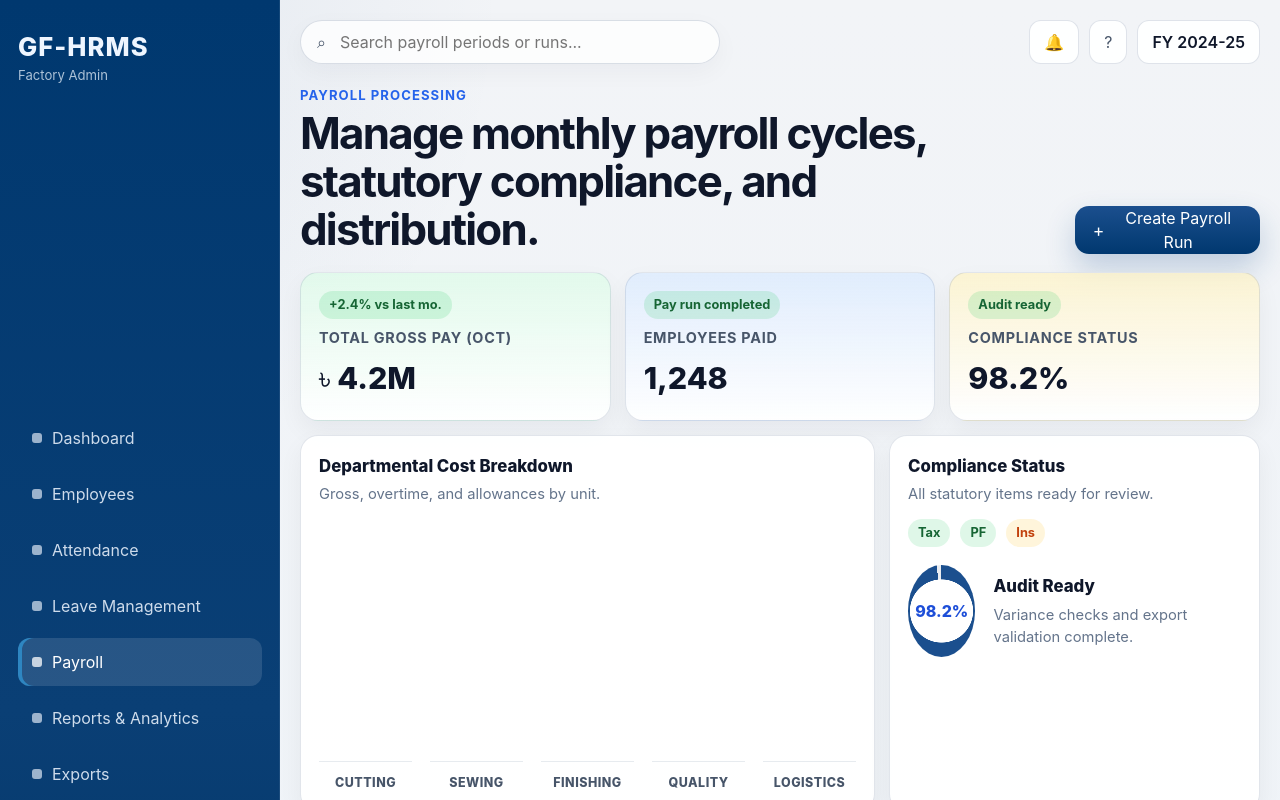
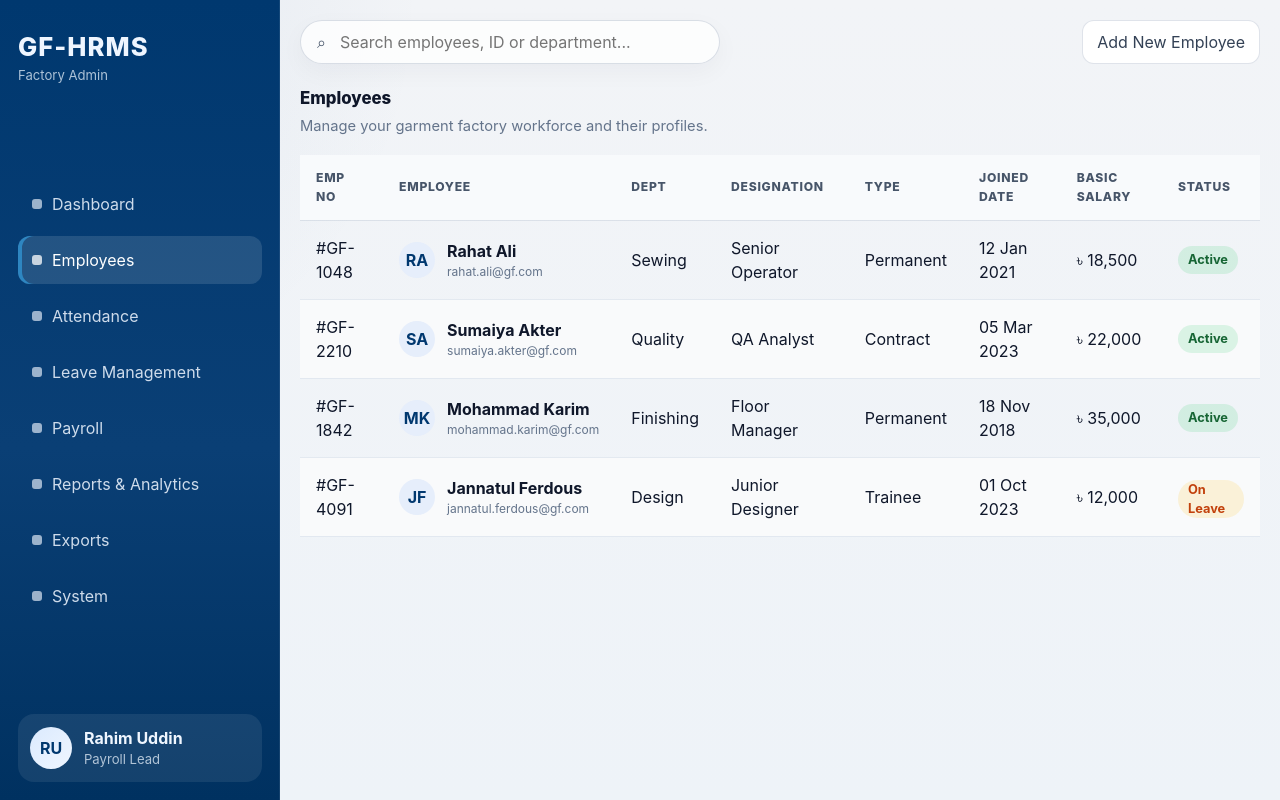
Before and after one commit to ShehanJay19/gf-hrms, a React (Vite) app in the folder frontend/: page / in a window 1280 px wide. Both pictures are taken after a click on the button "Employees". Shown: the top 800 px of the page. Built offline with nearby package versions, Linux system fonts and the light colour scheme.

Commit message:
Add PayrollDashboard and Employees components for payroll management

```diff
--- a/frontend/src/App.tsx
+++ b/frontend/src/App.tsx
@@ -1,3 +1,6 @@
+import React, { useState } from 'react';
+import Employees from './pages/Employees';
+
 type StatCard = {
   label: string;
   value: string;
@@ -36,34 +39,9 @@ const departmentBars = [
   { name: 'Logistics', values: [62, 24, 8] },
 ];
 
-function App() {
+function PayrollDashboard() {
   return (
-    <div className="shell">
-      <aside className="sidebar">
-        <div>
-          <div className="brand">GF-HRMS</div>
-          <div className="brand-subtitle">Factory Admin</div>
-        </div>
-
-        <nav className="nav-list" aria-label="Primary">
-          {sidebarItems.map((item, index) => (
-            <button className={`nav-item ${index === 4 ? 'active' : ''}`} key={item} type="button">
-              <span className="nav-bullet" />
-              {item}
-            </button>
-          ))}
-        </nav>
-
-        <div className="sidebar-footer">
-          <div className="avatar">RU</div>
-          <div>
-            <div className="footer-name">Rahim Uddin</div>
-            <div className="footer-role">Payroll Lead</div>
-          </div>
-        </div>
-      </aside>
-
-      <main className="content">
+    <>
       <header className="topbar">
         <label className="searchbar" aria-label="Search payroll runs">
           <span className="search-icon">⌕</span>
@@ -206,6 +184,46 @@ function App() {
           </table>
         </div>
       </section>
+    </>
+  );
+}
+
+function App() {
+  const [page, setPage] = useState<string>('Payroll');
+
+  return (
+    <div className="shell">
+      <aside className="sidebar">
+        <div>
+          <div className="brand">GF-HRMS</div>
+          <div className="brand-subtitle">Factory Admin</div>
+        </div>
+
+        <nav className="nav-list" aria-label="Primary">
+          {sidebarItems.map((item) => (
+            <button
+              className={`nav-item ${item === page || (item === 'Dashboard' && page === 'Payroll') ? 'active' : ''}`}
+              key={item}
+              type="button"
+              onClick={() => setPage(item === 'Dashboard' ? 'Payroll' : item)}
+            >
+              <span className="nav-bullet" />
+              {item}
+            </button>
+          ))}
+        </nav>
+
+        <div className="sidebar-footer">
+          <div className="avatar">RU</div>
+          <div>
+            <div className="footer-name">Rahim Uddin</div>
+            <div className="footer-role">Payroll Lead</div>
+          </div>
+        </div>
+      </aside>
+
+      <main className="content">
+        {page === 'Employees' ? <Employees /> : <PayrollDashboard />}
       </main>
     </div>
   );
--- /dev/null
+++ b/frontend/src/pages/Employees.tsx
@@ -0,0 +1,75 @@
+import React from 'react';
+
+const employees = [
+  { id: '#GF-1048', name: 'Rahat Ali', dept: 'Sewing', designation: 'Senior Operator', type: 'Permanent', joined: '12 Jan 2021', salary: '৳ 18,500', status: 'Active' },
+  { id: '#GF-2210', name: 'Sumaiya Akter', dept: 'Quality', designation: 'QA Analyst', type: 'Contract', joined: '05 Mar 2023', salary: '৳ 22,000', status: 'Active' },
+  { id: '#GF-1842', name: 'Mohammad Karim', dept: 'Finishing', designation: 'Floor Manager', type: 'Permanent', joined: '18 Nov 2018', salary: '৳ 35,000', status: 'Active' },
+  { id: '#GF-4091', name: 'Jannatul Ferdous', dept: 'Design', designation: 'Junior Designer', type: 'Trainee', joined: '01 Oct 2023', salary: '৳ 12,000', status: 'On Leave' },
+];
+
+export default function Employees() {
+  return (
+    <div>
+      <header className="topbar">
+        <label className="searchbar" aria-label="Search employees">
+          <span className="search-icon">⌕</span>
+          <input placeholder="Search employees, ID or department..." />
+        </label>
+
+        <div className="topbar-actions">
+          <button className="secondary-button">Add New Employee</button>
+        </div>
+      </header>
+
+      <section style={{ marginTop: 18 }}>
+        <div className="panel-header">
+          <div>
+            <p className="panel-title">Employees</p>
+            <p className="panel-subtitle">Manage your garment factory workforce and their profiles.</p>
+          </div>
+        </div>
+
+        <div className="table-wrap">
+          <table>
+            <thead>
+              <tr>
+                <th>EMP NO</th>
+                <th>EMPLOYEE</th>
+                <th>DEPT</th>
+                <th>DESIGNATION</th>
+                <th>TYPE</th>
+                <th>JOINED DATE</th>
+                <th>BASIC SALARY</th>
+                <th>STATUS</th>
+              </tr>
+            </thead>
+            <tbody>
+              {employees.map((e) => (
+                <tr key={e.id}>
+                  <td>{e.id}</td>
+                  <td>
+                    <div style={{ display: 'flex', alignItems: 'center', gap: 12 }}>
+                      <div style={{ width: 36, height: 36, borderRadius: 999, background: '#e6eefb', display: 'grid', placeItems: 'center', fontWeight: 700, color: '#00386f' }}>{e.name.split(' ').map(n=>n[0]).slice(0,2).join('')}</div>
+                      <div>
+                        <div style={{ fontWeight: 700 }}>{e.name}</div>
+                        <div style={{ color: '#64748b', fontSize: 12 }}>{e.name.toLowerCase().replace(' ','.')}@gf.com</div>
+                      </div>
+                    </div>
+                  </td>
+                  <td>{e.dept}</td>
+                  <td>{e.designation}</td>
+                  <td>{e.type}</td>
+                  <td>{e.joined}</td>
+                  <td>{e.salary}</td>
+                  <td>
+                    <span className={`status-pill ${e.status === 'Active' ? 'success' : 'warning'}`}>{e.status}</span>
+                  </td>
+                </tr>
+              ))}
+            </tbody>
+          </table>
+        </div>
+      </section>
+    </div>
+  );
+}
```
Lines whose indentation alone changed are shown as unchanged.
